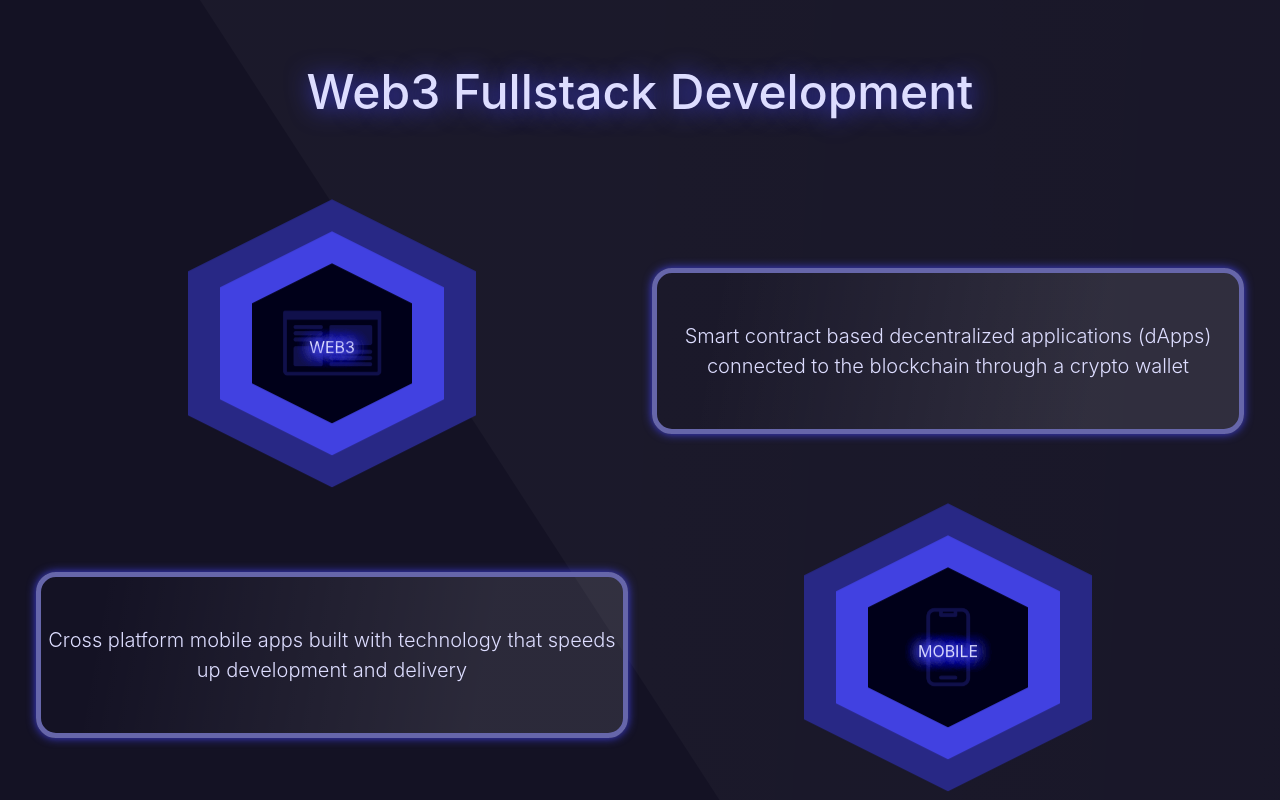
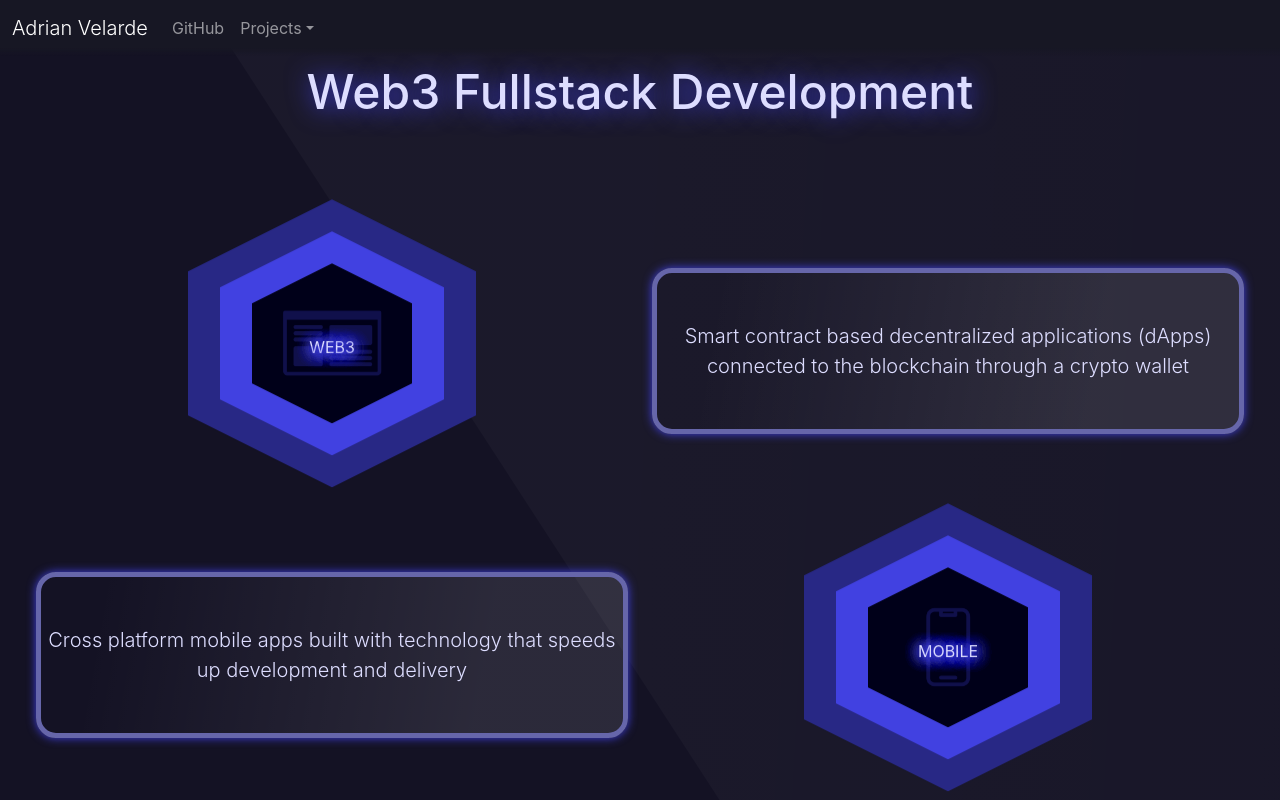
Before and after one commit to adrianve-dev/dev-portfolio, a Next.js app: page / in a window 1280 px wide. Shown: the top 800 px of the page. Built offline with nearby package versions, Linux system fonts and the light colour scheme.

Commit message:
feat: add navbar

```diff
--- /dev/null
+++ b/components/MainNavBar.js
@@ -0,0 +1,80 @@
+import Link from 'next/link';
+import * as React from 'react';
+import {
+  Collapse,
+  Navbar,
+  NavbarToggler,
+  NavbarBrand,
+  Nav,
+  NavItem,
+  NavLink,
+  UncontrolledDropdown,
+  DropdownToggle,
+  DropdownMenu,
+  DropdownItem,
+  NavbarText
+} from 'reactstrap';
+
+const MainNavBar = (props) => {
+  const [isOpen, setIsOpen] = React.useState(false);
+
+  const toggle = () => setIsOpen(!isOpen);
+
+  return (
+    <div>
+      <Navbar {...props} fixed='top' dark expand='md' container='fluid' full='true'>
+        <NavbarBrand className='fw-light' href="/">Adrian Velarde</NavbarBrand>
+        <NavbarToggler onClick={toggle} className='me-2' />
+        <Collapse isOpen={isOpen} navbar>
+          <Nav className="me-auto" navbar>
+            <NavItem>
+              <NavLink href="https://github.com/adrianve-dev">GitHub</NavLink>
+            </NavItem>
+            <UncontrolledDropdown nav inNavbar>
+              <DropdownToggle nav caret>
+                Projects
+              </DropdownToggle>
+              <DropdownMenu right dark>
+                <DropdownItem header className='fw-light'>
+                  web3
+                </DropdownItem>
+                <a href='https://chubbybuddyworld.herokuapp.com/'>
+                    <DropdownItem>
+                        Chubby Buddies Minting
+                    </DropdownItem>
+                </a>
+                <DropdownItem divider />
+                <DropdownItem header className='fw-light'>
+                  Mobile
+                </DropdownItem>
+                <Link href='/projects/ava-tasks-app'>
+                    <a>
+                        <DropdownItem>
+                                AVA Tasks
+                        </DropdownItem>
+                    </a>
+                </Link>
+                <DropdownItem divider />
+                <DropdownItem header className='fw-light'>
+                  Smart Contracts
+                </DropdownItem>
+                <a href='https://rinkeby.etherscan.io/address/0xfc5a42135ba66f903e5e341e943e29766ee31f4a'>
+                    <DropdownItem>
+                        Chubby Buddies ERC721
+                    </DropdownItem>
+                </a>
+                <a href='https://ropsten.etherscan.io/token/0x206827a51f2b1ced4b52e5c7d1c7b81ef622f6fb'>
+                    <DropdownItem>
+                        Chester Token ERC20
+                    </DropdownItem>
+                </a>
+              </DropdownMenu>
+            </UncontrolledDropdown>
+          </Nav>
+        </Collapse>
+      </Navbar>
+    </div>
+  );
+}
+
+export default MainNavBar;
--- a/pages/index.js
+++ b/pages/index.js
@@ -5,6 +5,7 @@ import decorations from '../styles/decorations.module.css'
 import hexagon from '../styles/hexagon.module.css'
 import { Container, Row, Col } from 'reactstrap'
 import Link from 'next/link'
+import MainNavBar from '../components/MainNavBar'
 
 export default function Home() {
   return (
@@ -14,6 +15,7 @@ export default function Home() {
         <meta name="description" content="Created by Adrian Velarde - Portfolio to showcase Web3 React, React Native, and Ethereum Development capabilities" />
         <link rel="icon" href="/favicon.ico" />
       </Head>
+      <MainNavBar style={{background: 'linear-gradient(to bottom, rgba(23,23,36,1) 0%, rgba(23,23,36,1) 85%, rgba(0,0,0,0) 100%'}} />
 
       <main className={styles.main}>
         <h1 className={[decorations.blueGlowLg, styles.title, 'text-center', 'mb-5'].join(' ')}>
```
